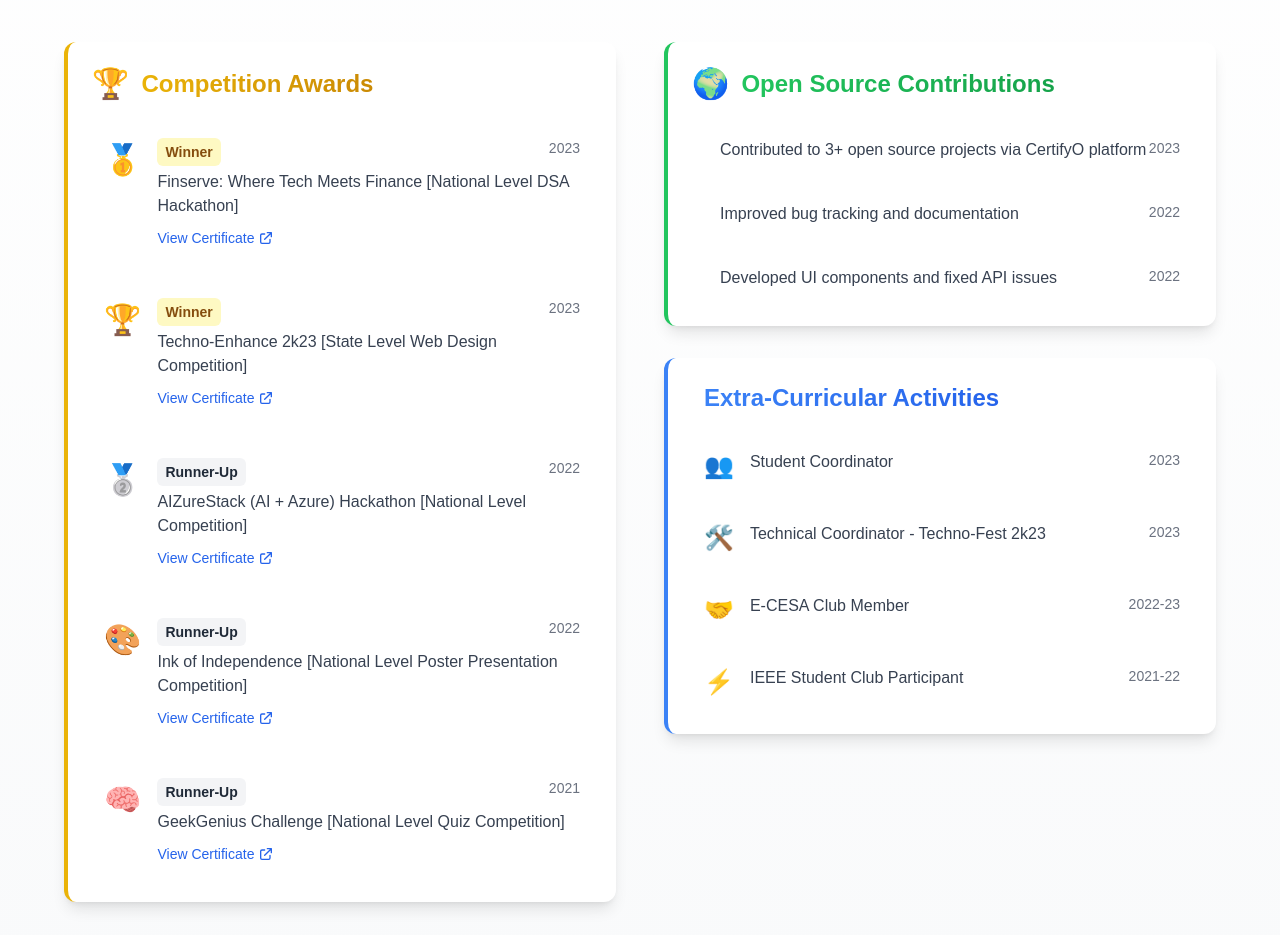
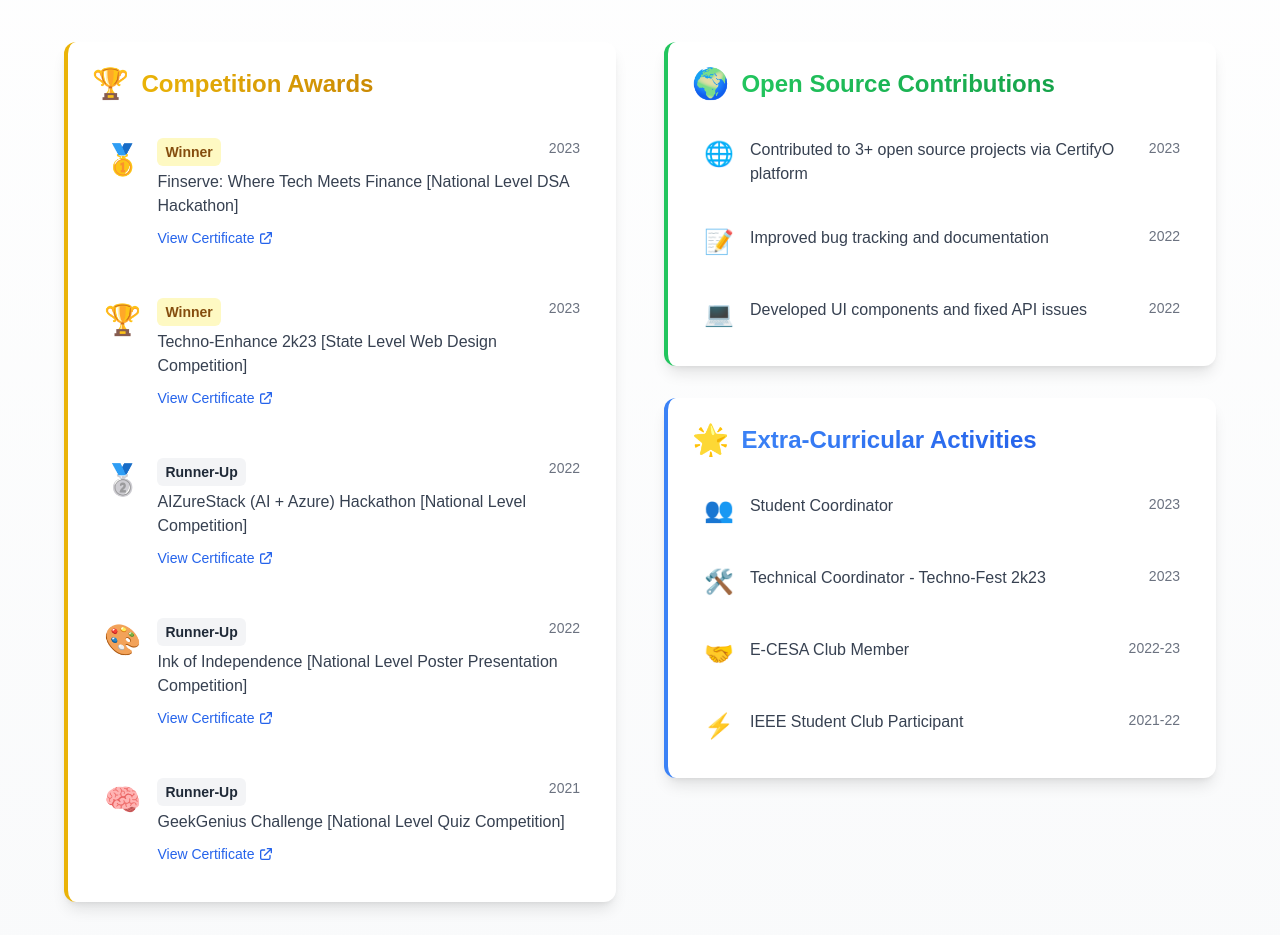
Before and after one commit to ShubhamG2004/My-Portfolio-Using-NextJS, a Next.js app: page / in a window 1280 px wide. Shown: the part 7020-7955 px from the top of the page. Built offline with nearby package versions, Linux system fonts and the light colour scheme.

Commit message:
modified:   src/components/Awards.jsx

```diff
--- a/src/components/Awards.jsx
+++ b/src/components/Awards.jsx
@@ -47,9 +47,9 @@ export default function Awards() {
   ];
 
   const openSource = [
-    { text: "Contributed to 3+ open source projects via CertifyO platform", year: "2023" },
-    { text: "Improved bug tracking and documentation", year: "2022" },
-    { text: "Developed UI components and fixed API issues", year: "2022" }
+    { text: "Contributed to 3+ open source projects via CertifyO platform", icon: "🌐", year: "2023" },
+    { text: "Improved bug tracking and documentation", icon: "📝", year: "2022" },
+    { text: "Developed UI components and fixed API issues", icon: "💻", year: "2022" }
   ];
 
   const containerVariants = {
@@ -299,7 +299,7 @@ export default function Awards() {
                       repeat: Infinity,
                       repeatDelay: 3
                     }}
-                  ></motion.span>
+                  >🌟</motion.span>
                   <span className="bg-gradient-to-r from-blue-500 to-blue-600 bg-clip-text text-transparent">
                     Extra-Curricular Activities
                   </span>
```
